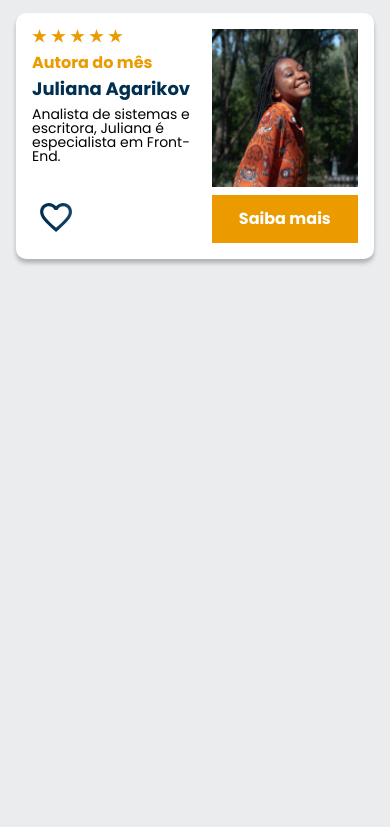
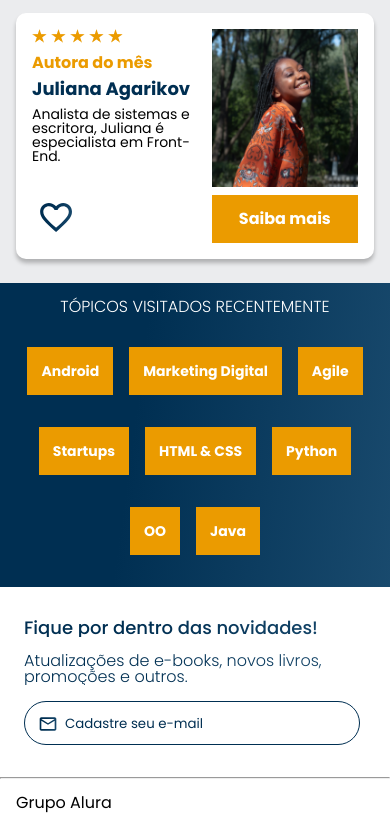
Before and after one commit to NicolasHstgz/AluraBooks-Prot-tipo, a plain HTML site: page index.html in a window 390 px wide. Shown: the part 1090-1917 px from the top of the page. Before the commit the page ends 1373 px from the top, so only its background shows below. Drawn offline with nearby package versions, Linux system fonts and the light colour scheme.

Commit message:
Fim da pagina principal mobile.

```diff
--- a/index.html
+++ b/index.html
@@ -167,11 +167,47 @@
       </div>
     </section>
 
+    <section class="topics">
+      <h2 class="topics-tittle">Tópicos visitados recentemente</h2>
+      <ul class="topics-list">
+        <li>
+          <a href="#">Android</a>
+        </li>
+        <li>
+          <a href="#">Marketing Digital</a>
+        </li>
+        <li>
+          <a href="#">Agile</a>
+        </li>
+        <li>
+          <a href="#">Startups</a>
+        </li>
+        <li>
+          <a href="#">HTML & CSS</a>
+        </li>
+        <li>
+          <a href="#">Python</a>
+        </li>
+        <li>
+          <a href="#">OO</a>
+        </li>
+        <li>
+          <a href="#">Java</a>
+        </li>
+      </ul>
+    </section>
 
+    <section class="contact">
+      <h2>Fique por dentro das novidades!</h2>
+      <p>Atualizações de e-books, novos livros, promoções e outros.</p>
+      <input type="email" placeholder="Cadastre seu e-mail">
+    </section>
 
+    <hr>
 
-
-
+    <footer>
+      <h2>Grupo Alura</h2>
+    </footer>
 
 
 
--- a/style/carousel.css
+++ b/style/carousel.css
@@ -89,8 +89,11 @@
   margin-bottom: 0.5em;
 }
 
+.image-description {
+  margin-left: 0.5em;
+}
+
 .image-juliana {
   width: 146px;
   height: 158px;
-  margin-left: 0.5em;
 }
--- /dev/null
+++ b/style/contact.css
@@ -0,0 +1,38 @@
+.contact {
+  background-color: var(--background-white);
+  padding: 2em 1.5em;
+}
+
+.contact > h2, .contact > p {
+  background: var(--gradient);
+  -webkit-background-clip: text;
+  -webkit-text-fill-color: transparent;
+  background-clip: text;
+}
+
+.contact > h2 {
+  font-size: 18px;
+  font-weight: 500;
+}
+
+.contact > p {
+  font-weight: 300;
+  margin: 1em 0;
+}
+
+.contact > input {
+  color: var(--blue);
+  padding: 1em;
+  border: 1px solid var(--blue);
+  border-radius: 24px;
+  width: 90%;
+}
+
+.contact > input::placeholder {
+  color: var(--blue);
+  background-image: url("../imgs/Email.svg");
+  background-repeat: no-repeat;
+  font-family: 'Poppins', sans-serif;
+  background-size: contain;
+  padding-left: 2em;
+}
--- /dev/null
+++ b/style/footer.css
@@ -0,0 +1,8 @@
+hr {
+  margin: 0;
+}
+
+footer {
+  background-color: var(--background-white);
+  padding: 1em;
+}
--- a/style/style.css
+++ b/style/style.css
@@ -2,6 +2,9 @@
 @import url("header.css");
 @import url("banner.css");
 @import url("carousel.css");
+@import url("topics.css");
+@import url("contact.css");
+@import url("footer.css");
 
 
 * {
--- /dev/null
+++ b/style/topics.css
@@ -0,0 +1,30 @@
+.topics {
+  text-align: center;
+  background: var(--gradient);
+  padding: 1em 0;
+}
+
+.topics-tittle {
+  text-transform: uppercase;
+  font-weight: 300;
+  color: var(--background-white);
+  margin-bottom: 1em  ;
+}
+
+.topics-list {
+  display: flex;
+  flex-wrap: wrap;
+  justify-content: center;
+}
+
+.topics-list li {
+  margin: 2em 0.5em;
+}
+
+.topics-list li > a {
+  color: var(--background-white);
+  background-color: var(--main-color);
+  padding: 1em;
+  font-size: 14px;
+  font-weight: 700;
+}
```
